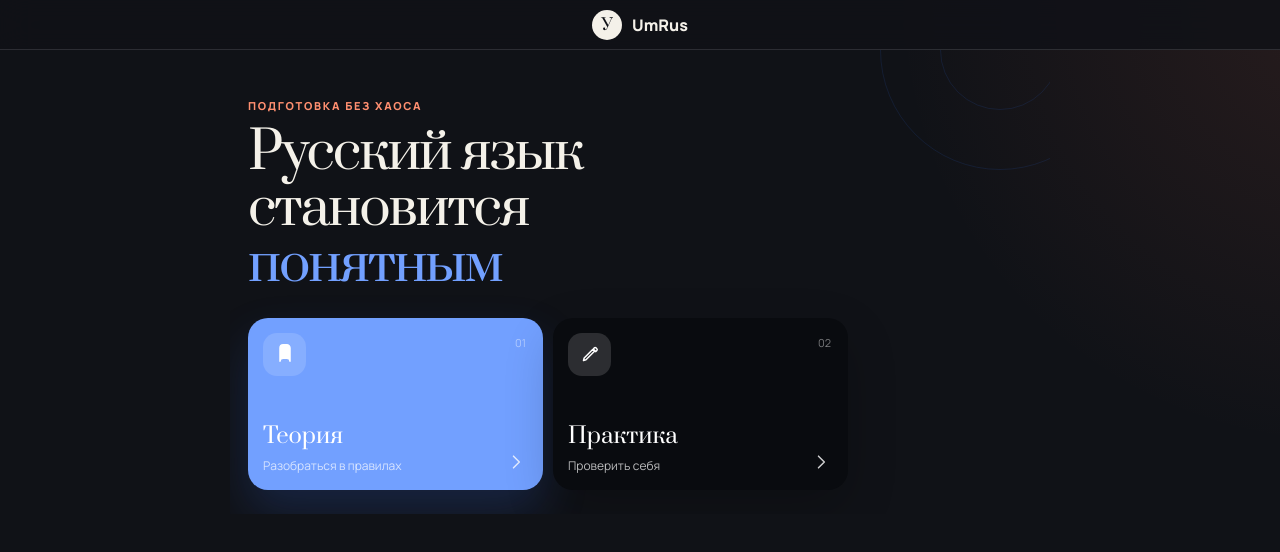
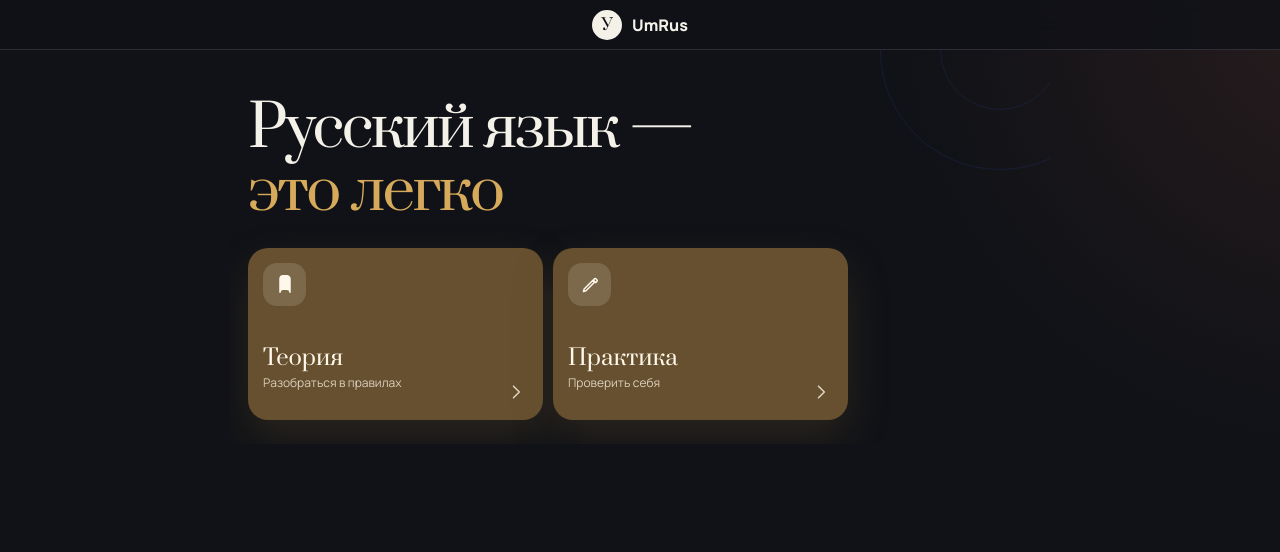
Before and after one commit to dakdolka/pumrus, a React (Vite) app in the folder frontend/: page / in a window 1280 px wide. Shown: the top 552 px of the page. Built offline with nearby package versions, Linux system fonts and the light colour scheme.

Commit message:
feat: refine home and theory presentation

```diff
--- a/frontend/src/App.jsx
+++ b/frontend/src/App.jsx
@@ -182,21 +182,25 @@ function Home({ navigate }) {
       <section className="hero">
         <div className="hero-orbit orbit-one" />
         <div className="hero-orbit orbit-two" />
-        <p className="eyebrow">Подготовка без хаоса</p>
-        <h1>Русский язык становится <em>понятным</em></h1>
+        <h1>
+          <span>Русский язык —</span>
+          <em>это легко</em>
+        </h1>
         <div className="mode-grid">
           <button className="mode-card theory-card" onClick={() => navigate("/theory")}>
             <span className="mode-icon"><AppIcon type="theory" /></span>
-            <span className="mode-index">01</span>
-            <strong>Теория</strong>
-            <span>Разобраться в правилах</span>
+            <span className="mode-copy">
+              <strong>Теория</strong>
+              <span>Разобраться в правилах</span>
+            </span>
             <i><AppIcon type="arrow" /></i>
           </button>
           <button className="mode-card practice-card" onClick={() => navigate("/practice")}>
             <span className="mode-icon"><AppIcon type="practice" /></span>
-            <span className="mode-index">02</span>
-            <strong>Практика</strong>
-            <span>Проверить себя</span>
+            <span className="mode-copy">
+              <strong>Практика</strong>
+              <span>Проверить себя</span>
+            </span>
             <i><AppIcon type="arrow" /></i>
           </button>
         </div>
@@ -411,29 +415,46 @@ function TopicTheory({ taskNumber, topicId, navigate }) {
 
 
 function TheoryDocument({ document }) {
-  const roots = useMemo(() => {
+  const blockTree = useMemo(() => {
+    const blocks = document.blocks || [];
+    if (blocks.some((block) => Array.isArray(block.children))) {
+      return blocks;
+    }
+
     const children = new Map();
-    const ids = new Set(document.blocks.map((block) => block.id));
-    document.blocks.forEach((block) => {
-      const key = block.parentId && ids.has(block.parentId) ? block.parentId : null;
+    const ids = new Set(blocks.map((block) => block.id));
+    blocks.forEach((block) => {
+      const key = block.parentId != null && ids.has(block.parentId)
+        ? block.parentId
+        : null;
       children.set(key, [...(children.get(key) || []), block]);
     });
-    return { roots: children.get(null) || [], children };
+
+    const attachChildren = (block, ancestors = new Set()) => {
+      if (ancestors.has(block.id)) return { ...block, children: [] };
+      const nextAncestors = new Set(ancestors).add(block.id);
+      return {
+        ...block,
+        children: (children.get(block.id) || [])
+          .map((child) => attachChildren(child, nextAncestors)),
+      };
+    };
+    return (children.get(null) || []).map((block) => attachChildren(block));
   }, [document]);
 
   return (
     <article className="theory-document">
-      {roots.roots.map((block) => (
-        <TheoryBlock key={block.id} block={block} childMap={roots.children} depth={0} />
+      {blockTree.map((block) => (
+        <TheoryBlock key={block.id} block={block} depth={0} />
       ))}
     </article>
   );
 }
 
 
-function TheoryBlock({ block, childMap, depth }) {
+function TheoryBlock({ block, depth }) {
   const [sectionOpen, setSectionOpen] = useState(true);
-  const children = childMap.get(block.id) || [];
+  const children = block.children || [];
   const markdown = block.data?.markdown || "";
   if (block.type === "section") {
     return (
@@ -448,7 +469,7 @@ function TheoryBlock({ block, childMap, depth }) {
         </summary>
         <div className="theory-section-content">
           {children.map((child) => (
-            <TheoryBlock key={child.id} block={child} childMap={childMap} depth={depth + 1} />
+            <TheoryBlock key={child.id} block={child} depth={depth + 1} />
           ))}
         </div>
       </details>
@@ -525,7 +546,7 @@ function TheoryBlock({ block, childMap, depth }) {
       {children.length > 0 && (
         <div className="theory-nested">
           {children.map((child) => (
-            <TheoryBlock key={child.id} block={child} childMap={childMap} depth={depth + 1} />
+            <TheoryBlock key={child.id} block={child} depth={depth + 1} />
           ))}
         </div>
       )}
--- a/frontend/src/app.css
+++ b/frontend/src/app.css
@@ -11,6 +11,9 @@
   --blue: #72a0ff;
   --blue-deep: #21489b;
   --blue-soft: rgba(114, 160, 255, .14);
+  --accent: #d7aa5b;
+  --accent-surface: #66502f;
+  --accent-ink: #fff8ea;
   --coral: #ff8f70;
   --green: #5dc49a;
   --button-text: #fff;
@@ -28,6 +31,9 @@
   --line: rgba(23, 32, 42, .12);
   --blue: #3066d6;
   --blue-soft: #e7eefc;
+  --accent: #a9782d;
+  --accent-surface: #e7c98f;
+  --accent-ink: #292014;
   --coral: #e96f51;
   --green: #2b8b66;
   --button-text: #fff;
@@ -180,7 +186,7 @@ svg { width: 1.25em; height: 1.25em; display: block; }
 }
 
 main { width: min(100%, 820px); margin: 0 auto; }
-.hero { padding: 32px 18px 24px; position: relative; overflow: hidden; }
+.hero { padding: 44px 18px 24px; position: relative; overflow: hidden; }
 .eyebrow {
   margin: 0 0 10px;
   color: var(--coral);
@@ -198,8 +204,13 @@ h1, h2, h3, p { overflow-wrap: anywhere; }
   line-height: 1.08;
 }
 
-.hero h1 { max-width: 520px; font-size: clamp(31px, 8.8vw, 52px); letter-spacing: -.04em; }
-.hero h1 em { color: var(--blue); font-style: normal; }
+.hero h1 {
+  max-width: 520px;
+  font-size: clamp(36px, 10vw, 58px);
+  letter-spacing: -.045em;
+}
+.hero h1 span, .hero h1 em { display: block; }
+.hero h1 em { color: var(--accent); font-style: normal; }
 .hero-orbit {
   position: absolute;
   border: 1px solid rgba(48, 102, 214, .14);
@@ -222,8 +233,11 @@ h1, h2, h3, p { overflow-wrap: anywhere; }
   transition: transform .18s ease, box-shadow .18s ease;
 }
 .mode-card:active { transform: scale(.98); }
-.theory-card { background: var(--blue); color: white; box-shadow: 0 22px 45px rgba(48, 102, 214, .22); }
-.practice-card { background: var(--deep); color: white; box-shadow: var(--shadow); }
+.theory-card, .practice-card {
+  color: var(--accent-ink);
+  background: var(--accent-surface);
+  box-shadow: 0 18px 42px color-mix(in srgb, var(--accent-surface) 30%, transparent);
+}
 .mode-icon {
   width: 43px;
   height: 43px;
@@ -233,9 +247,14 @@ h1, h2, h3, p { overflow-wrap: anywhere; }
   background: rgba(255, 255, 255, .14);
   margin-bottom: auto;
 }
-.mode-index { position: absolute; right: 17px; top: 17px; opacity: .45; font-size: 11px; }
-.mode-card strong { font-family: "Prata", serif; font-size: 22px; font-weight: 400; }
-.mode-card > span:not(.mode-icon, .mode-index) { font-size: 12px; opacity: .72; margin-top: 4px; }
+.mode-copy {
+  min-height: 56px;
+  display: flex;
+  flex-direction: column;
+  justify-content: flex-start;
+}
+.mode-copy strong { font-family: "Prata", serif; font-size: 22px; font-weight: 400; line-height: 1.2; }
+.mode-copy > span { min-height: 30px; margin-top: 4px; font-size: 12px; line-height: 1.35; opacity: .76; }
 .mode-card i { position: absolute; right: 17px; bottom: 18px; opacity: .8; }
 
 .page-head { padding: 42px 22px 26px; }
@@ -344,12 +363,7 @@ h1, h2, h3, p { overflow-wrap: anywhere; }
 
 .theory-document {
   margin: 0 16px 34px;
-  padding: 24px 20px;
-  background:
-    linear-gradient(180deg, color-mix(in srgb, var(--surface) 96%, var(--blue) 4%), var(--surface));
-  border: 1px solid var(--line);
-  border-radius: 24px;
-  box-shadow: var(--shadow);
+  padding: 6px 2px;
 }
 .theory-document h2 { font-family: "Prata", serif; font-weight: 400; font-size: 28px; margin: 30px 0 14px; }
 .theory-document h2:first-child { margin-top: 0; }
@@ -403,20 +417,24 @@ h1, h2, h3, p { overflow-wrap: anywhere; }
 .theory-section summary i { color: var(--blue); font-style: normal; font-size: 20px; transition: transform .18s ease; }
 .theory-section[open] summary i { transform: rotate(45deg); }
 .theory-section-content { padding: 6px 15px 15px; }
-.callout, .example-block { margin: 16px 0; padding: 16px; border-radius: 15px; }
+.callout, .example-block {
+  min-width: 0;
+  margin: 22px 0;
+  padding: 20px 16px 16px;
+  border: 1px solid var(--line);
+  border-radius: 15px;
+  position: relative;
+}
 .callout {
-  border: 1px solid color-mix(in srgb, var(--coral) 25%, var(--line));
-  border-left: 3px solid var(--coral);
+  border-color: color-mix(in srgb, var(--coral) 38%, var(--line));
   background: color-mix(in srgb, var(--surface) 88%, var(--coral) 12%);
 }
 .callout-rule {
   border-color: color-mix(in srgb, var(--blue) 32%, var(--line));
-  border-left-color: var(--blue);
   background: color-mix(in srgb, var(--surface) 84%, var(--blue) 16%);
 }
 .callout-tip {
   border-color: color-mix(in srgb, var(--green) 30%, var(--line));
-  border-left-color: var(--green);
   background: color-mix(in srgb, var(--surface) 87%, var(--green) 13%);
 }
 .callout-important {
@@ -424,9 +442,14 @@ h1, h2, h3, p { overflow-wrap: anywhere; }
   background: color-mix(in srgb, var(--surface) 80%, var(--coral) 20%);
 }
 .callout > span, .example-block > span {
-  display: block;
-  margin-bottom: 9px;
+  position: absolute;
+  top: 0;
+  left: 12px;
+  max-width: calc(100% - 24px);
+  padding: 0 7px;
+  transform: translateY(-55%);
   color: var(--coral);
+  background: var(--paper);
   font-size: 10px;
   font-weight: 800;
   letter-spacing: .13em;
@@ -676,7 +699,7 @@ h1, h2, h3, p { overflow-wrap: anywhere; }
   .hero { padding-top: 48px; }
   .mode-grid { max-width: 600px; }
   .set-list { grid-template-columns: 1fr 1fr; }
-  .theory-document { padding: 36px 42px; }
+  .theory-document { padding: 10px 22px; }
 }
 
 @media (prefers-reduced-motion: reduce) {
```
Also changed, not shown: 1 other file (tests, documents, lock files or other folders).
